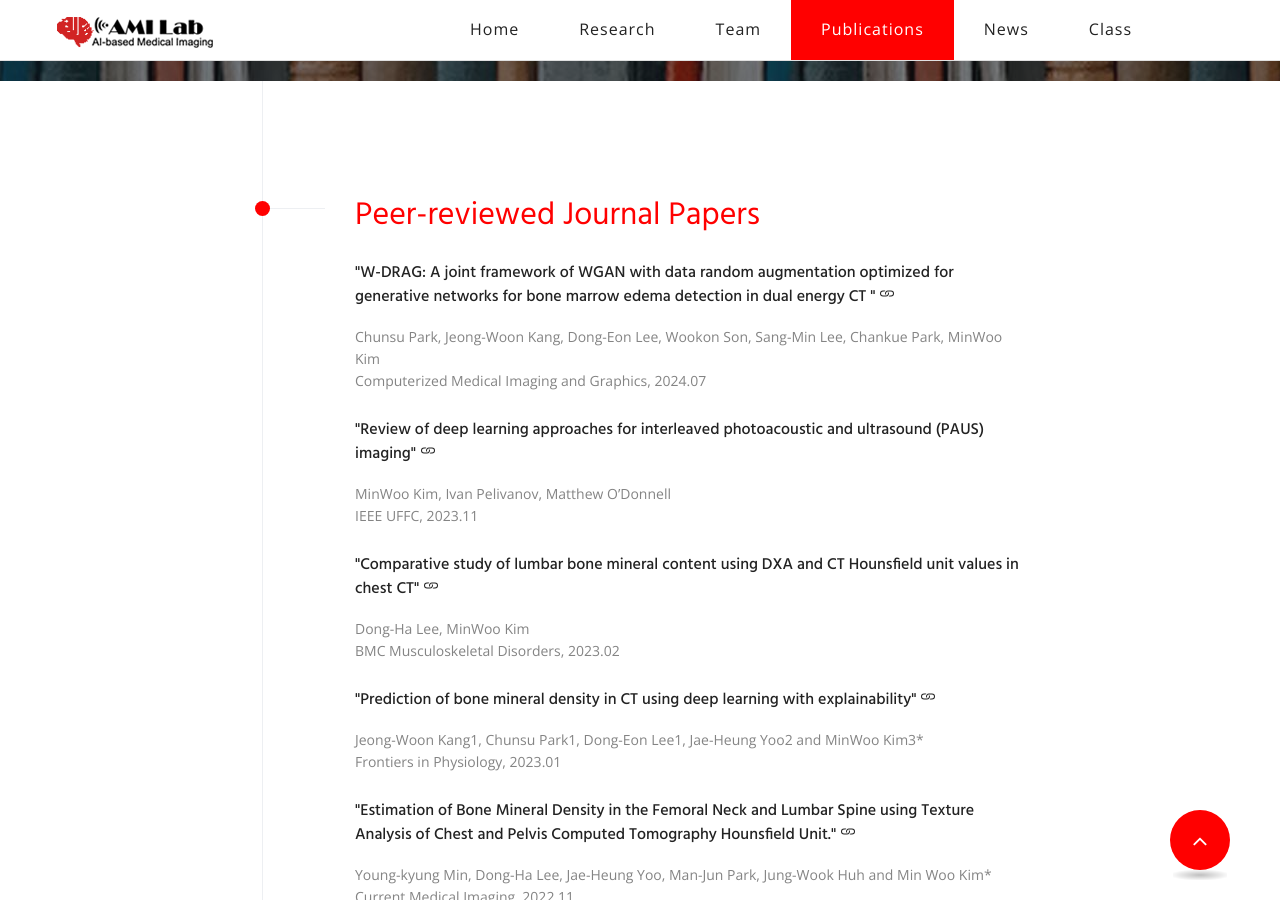
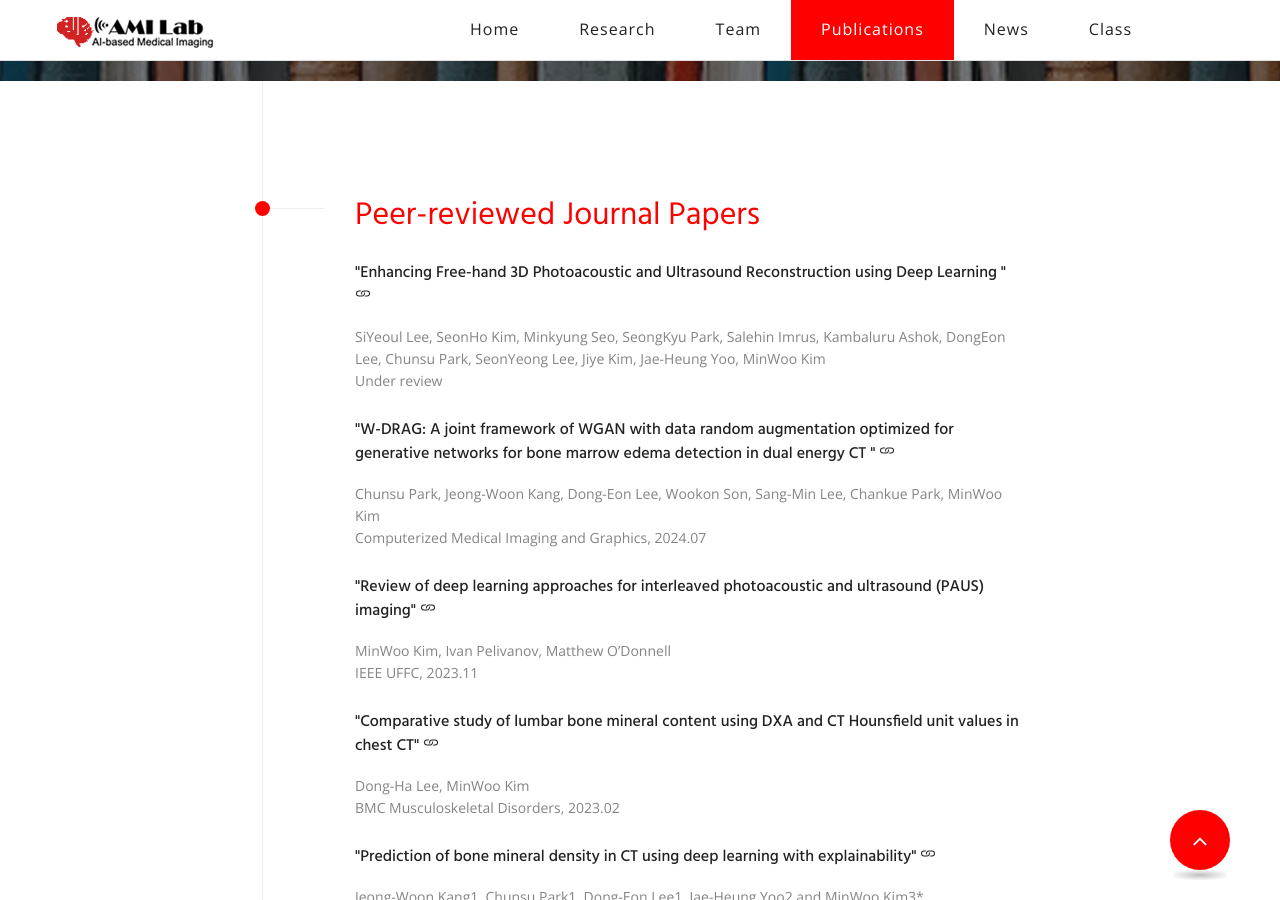
Before and after one commit to pnu-amilab/pnu-amilab.github.io, a Jekyll site: the page built from publication.html, in a window 1280 px wide and 900 px high, scrolled down 404 px. Built offline with Jekyll 4.4.1, drawn with Linux system fonts in a browser that asks for light colours; some web fonts are replaced.

Commit message:
250209 시열쌤 제출논문 추가
250209 시열쌤 제출논문 추가

```diff
--- a/publication.html
+++ b/publication.html
@@ -30,7 +30,26 @@ title: Publication
                                 <h2  style="color: red;">Peer-reviewed Journal Papers</h2>
                             </div>
                             <ol>
-
+                                <li >
+                                    <a name="Enhancing Free-hand 3D Photoacoustic and Ultrasound Reconstruction using Deep Learning
+                                    "></a>
+                                    <div class="single-item" style="padding-left: 0px;">
+                                        <!-- <figure class="image-box"><a href="#"><img src="images/resource/book-1.jpg" alt=""></a></figure> -->
+                                        <h5><a href="https://arxiv.org/abs/2502.03505">
+                                            "Enhancing Free-hand 3D Photoacoustic and Ultrasound Reconstruction using Deep Learning
+                                            "
+                                                <svg xmlns="http://www.w3.org/2000/svg" width="16" height="16" fill="currentColor" class="bi bi-link" viewBox="0 0 16 16">
+                                                    <path d="M6.354 5.5H4a3 3 0 0 0 0 6h3a3 3 0 0 0 2.83-4H9c-.086 0-.17.01-.25.031A2 2 0 0 1 7 10.5H4a2 2 0 1 1 0-4h1.535c.218-.376.495-.714.82-1z"/>
+                                                    <path d="M9 5.5a3 3 0 0 0-2.83 4h1.098A2 2 0 0 1 9 6.5h3a2 2 0 1 1 0 4h-1.535a4.02 4.02 0 0 1-.82 1H12a3 3 0 1 0 0-6H9z"/>
+                                                  </svg>
+                                            </a></h5>
+                                        <div class="text">
+                                            SiYeoul Lee, SeonHo Kim, Minkyung Seo, SeongKyu Park, Salehin Imrus, Kambaluru Ashok, DongEon Lee, Chunsu Park, SeonYeong Lee, Jiye Kim, Jae-Heung Yoo, MinWoo Kim
+                                            <br>
+                                            Under review
+                                        </div>
+                                    </div>
+                                </li>
                                 <li >
                                     <a name="W-DRAG: A joint framework of WGAN with data random augmentation optimized for generative networks for bone marrow edema detection in dual energy CT"></a>
                                     <div class="single-item" style="padding-left: 0px;">
```
